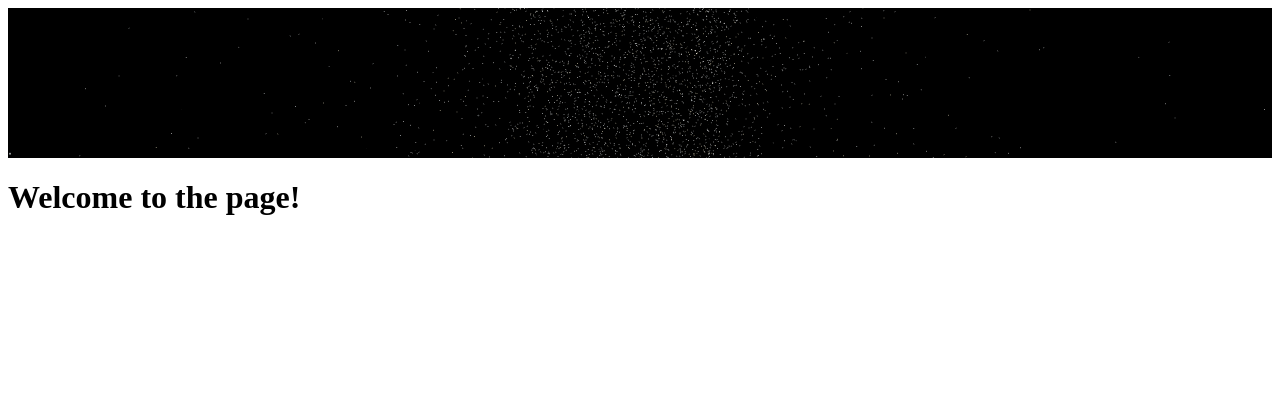
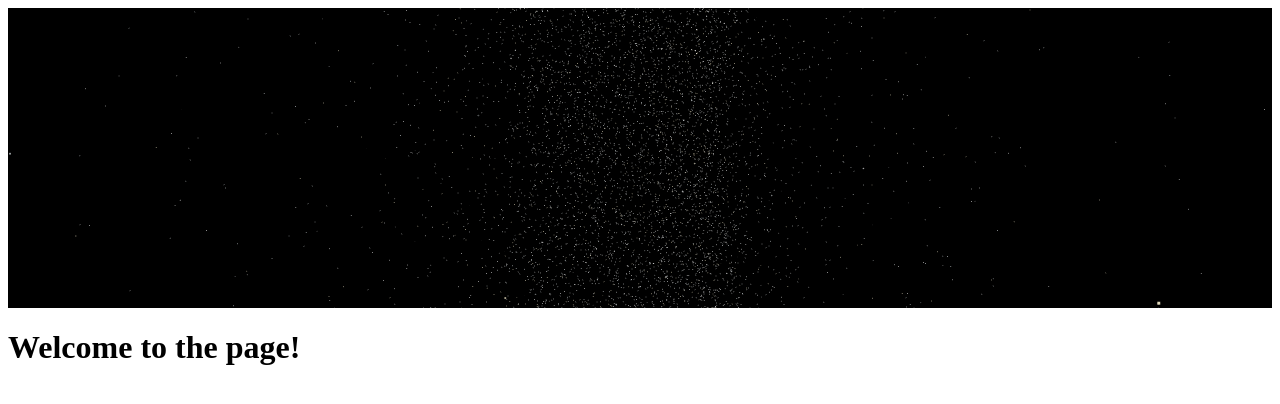
Before and after one commit to Priyansxu/Priyanshu, a Next.js app: page / in a window 1280 px wide. Shown: the top 404 px of the page. Built offline with nearby package versions, Linux system fonts and the light colour scheme.

Commit message:
Update page.jsx

```diff
--- a/app/page.jsx
+++ b/app/page.jsx
@@ -1,9 +1,20 @@
+"use client";
+
+import { Canvas } from "@react-three/fiber";
+import SpaceEffects from "@/components/SpaceEffect";
+
 export default function Page() {
   return (
-    <div className="min-h-screen flex items-center justify-center">
-      <h1 className="text-4xl font-bold text-gray-800">
-        Welcome to the page!
-      </h1>
-    </div>
+    <main className="h-screen w-full bg-black">
+      <Canvas className="h-full w-full" camera={{ position: [0, 0, 10], fov: 75 }}>
+        <color attach="background" args={["#000000"]} />
+        <SpaceEffects />
+      </Canvas>
+      <div className="absolute inset-0 flex items-center justify-center z-10">
+        <h1 className="text-4xl font-bold text-white">
+          Welcome to the page!
+        </h1>
+      </div>
+    </main>
   );
 }
```
